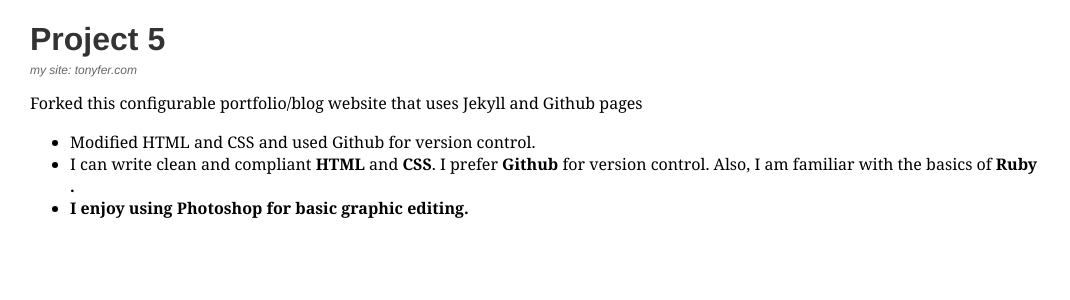
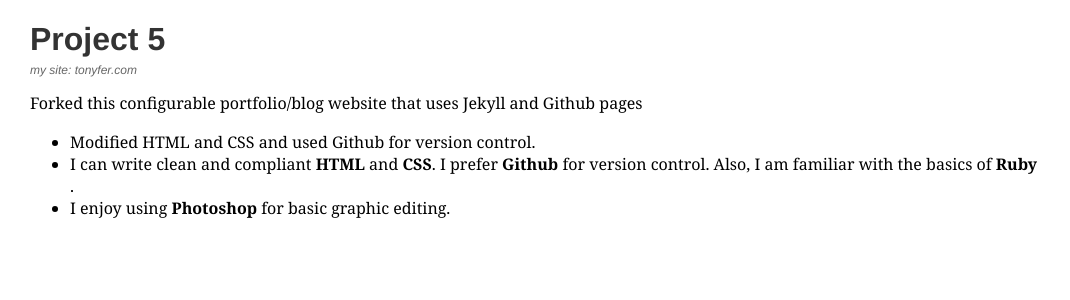
Before and after one commit to afgeneralist/afgeneralist.github.com, a Jekyll site: the page built from portfolio/work/project5.html, in a window 1280 px wide. Shown: the top 300 px of the page, without its empty margins (0-1070 px from the left). Built offline with Jekyll 4.4.1, drawn with Linux system fonts in a browser that asks for light colours; nearby versions of some CDN libraries.

```diff
--- a/portfolio/work/project5.html
+++ b/portfolio/work/project5.html
@@ -9,6 +9,6 @@ title: "Project 5"
 
 <ul>
 	<li>Modified HTML and CSS and used Github for version control. </li>
-	<li>I can write clean and compliant <strong>HTML</strong> and <strong>CSS</strong>. I prefer <strong>Github</strong> for version control. Also, I am familiar with the basics of <strong>Ruby</li>.
+	<li>I can write clean and compliant <strong>HTML</strong> and <strong>CSS</strong>. I prefer <strong>Github</strong> for version control. Also, I am familiar with the basics of <strong>Ruby</strong></li>.
 	<li>I enjoy using <strong>Photoshop</strong> for basic graphic editing.</li>
 </ul>
```
